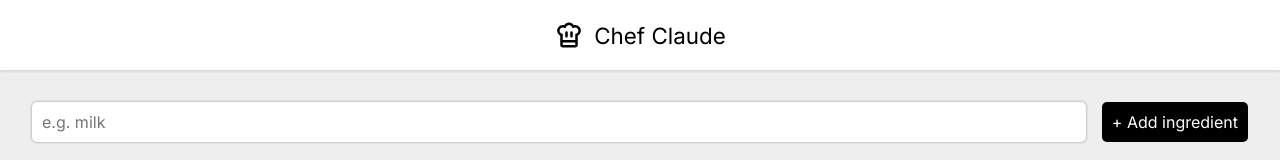
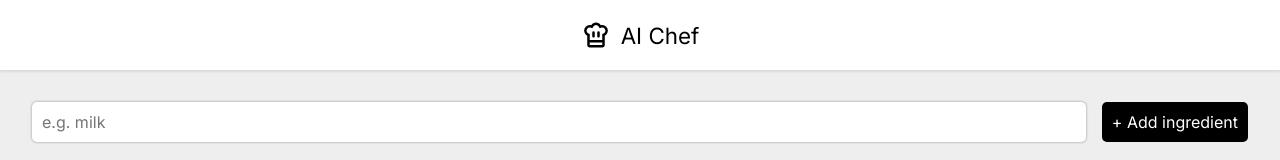
Before and after one commit to mint-tea-lover/ai-chef, a React (Vite) app: page / in a window 1280 px wide. Shown: the top 160 px of the page. Built offline with nearby package versions, Linux system fonts and the light colour scheme; no server answers; what @huggingface/inference would draw is missing.

Commit message:
chore: rename project and update header and package.json

```diff
--- a/package.json
+++ b/package.json
@@ -1,5 +1,5 @@
 {
-  "name": "chef-claude",
+  "name": "ai-chef",
   "private": true,
   "version": "0.0.0",
   "type": "module",
--- a/src/components/Header.jsx
+++ b/src/components/Header.jsx
@@ -4,7 +4,7 @@ export default function Header() {
   return (
     <header className="header">
       <img className="header-logo" src="icons/chef_hat.svg" />
-      <h1 className="header-title">Chef Claude</h1>
+      <h1 className="header-title">AI Chef</h1>
     </header>
   );
 }
```
Also changed, not shown: 1 other file (tests, documents, lock files or other folders).
